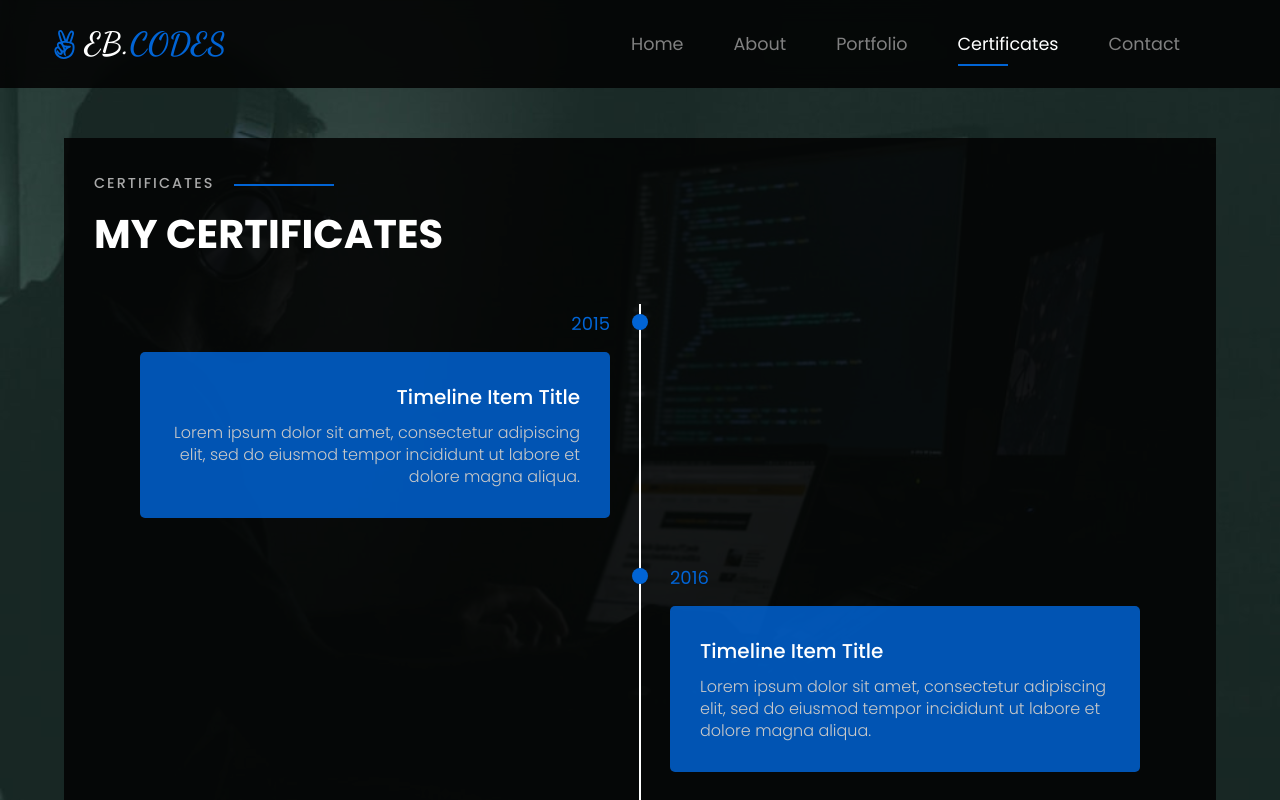
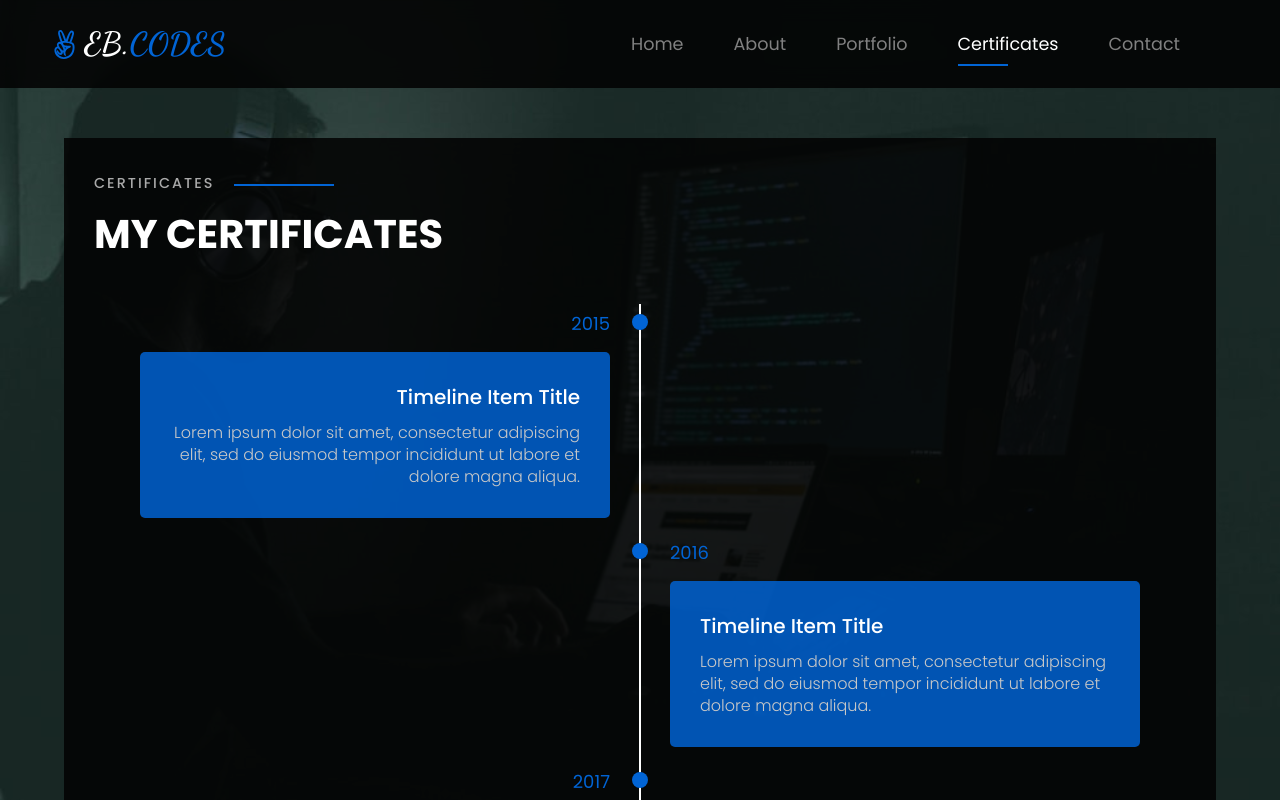
Before and after one commit to kwadwoambitious/My-Portfolio, a React (Create React App) app: page /certificates in a window 1280 px wide. Shown: the top 800 px of the page. Built offline with nearby package versions, Linux system fonts and the light colour scheme.

Commit message:
Made changes to this file

```diff
--- a/src/App.css
+++ b/src/App.css
@@ -389,7 +389,7 @@ body.active-modal {
 	left: calc(50% - 1px);
 }
 .timeline-item{
-	margin-bottom: 40px;
+	margin-bottom: 15px;
 	width: 100%;
 	position: relative;
 }
```
